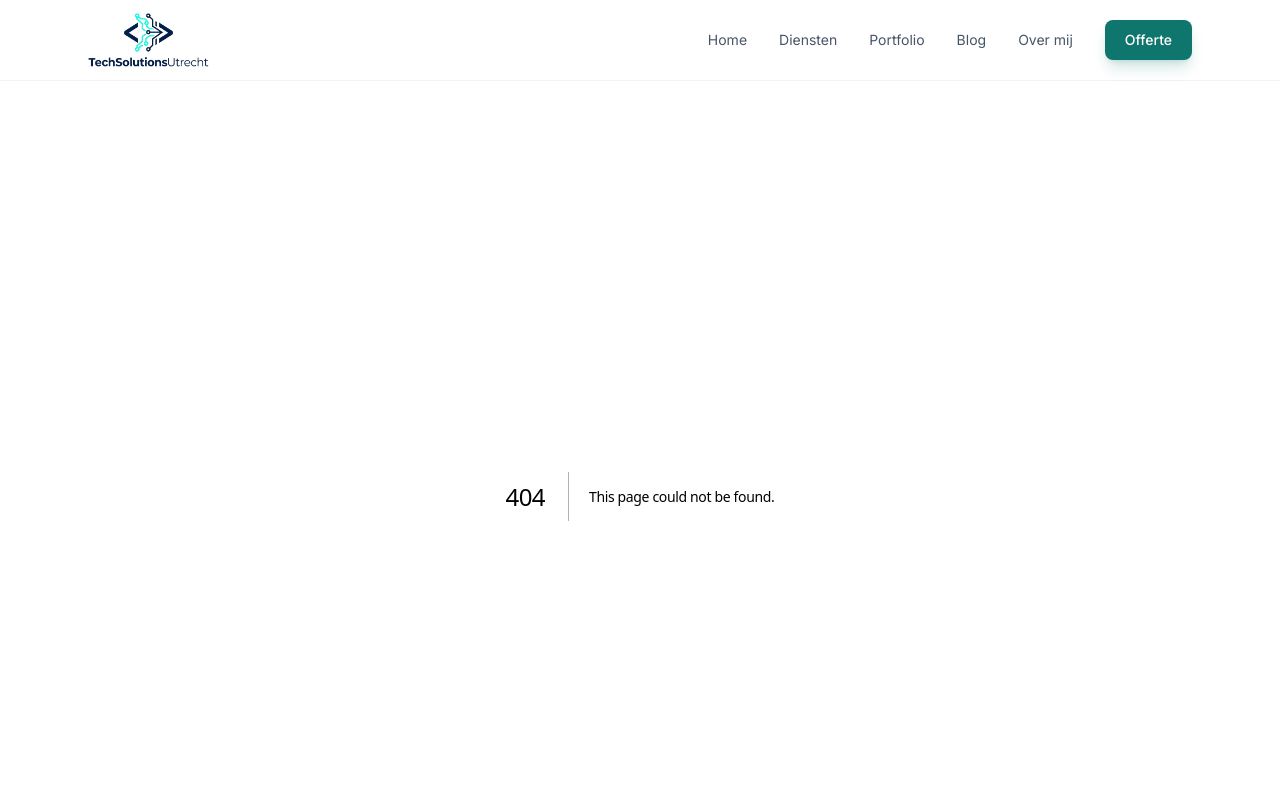
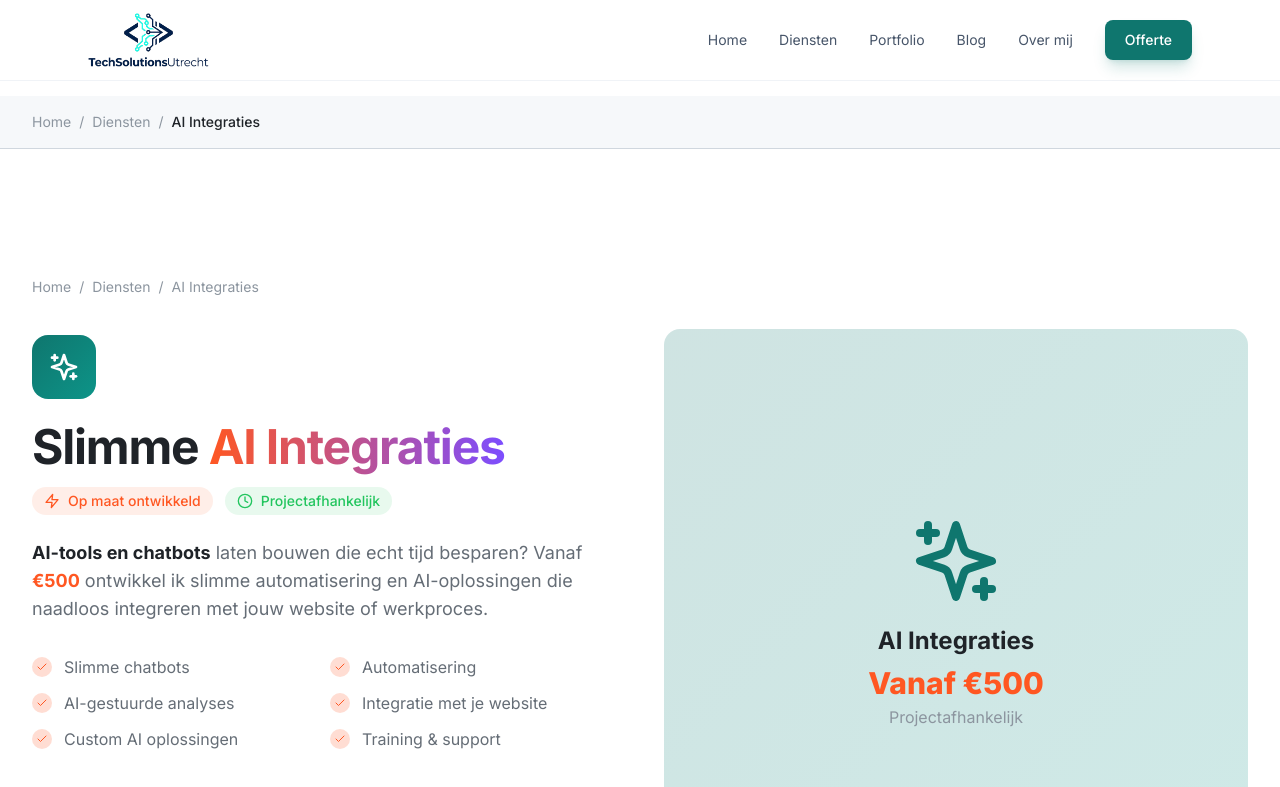
Before and after one commit to hameda9795/techsolutionsutrecht, a Next.js app: page /diensten/ai in a window 1280 px wide. Before the commit this address had no page. Shown: the top 787 px of the page. Built offline with nearby package versions, Linux system fonts and the light colour scheme.

Commit message:
feat(ai): add AI integrations page with features, metadata, and navigation; implement redirects for outdated URLs

```diff
--- a/next.config.js
+++ b/next.config.js
@@ -5,6 +5,37 @@ const nextConfig = {
   images: {
     unoptimized: true,
   },
+  async redirects() {
+    return [
+      // Old portfolio section -> current portfolio
+      { source: "/projects", destination: "/portfolio", permanent: true },
+      { source: "/projects/:path*", destination: "/portfolio", permanent: true },
+
+      // Old services section -> current diensten/reparaties
+      { source: "/services", destination: "/diensten", permanent: true },
+      { source: "/services/repair", destination: "/reparaties", permanent: true },
+      { source: "/services/web-design", destination: "/diensten", permanent: true },
+      { source: "/services/software", destination: "/diensten/maatwerk", permanent: true },
+
+      // Old "software op maat" pages -> current maatwerk service
+      { source: "/software-op-maat", destination: "/diensten/maatwerk", permanent: true },
+      { source: "/software-op-maat/", destination: "/diensten/maatwerk", permanent: true },
+      { source: "/webdesign-software-op-maat", destination: "/diensten/maatwerk", permanent: true },
+
+      // Old appointment pages -> contact
+      { source: "/afspraak", destination: "/contact", permanent: true },
+      { source: "/afspraak/", destination: "/contact", permanent: true },
+
+      // Old repair landing page -> current reparaties
+      { source: "/reparatie-service", destination: "/reparaties", permanent: true },
+
+      // Old legal/privacy pages -> current privacy page
+      { source: "/terms", destination: "/privacy", permanent: true },
+      { source: "/algemene-voorwaarden", destination: "/privacy", permanent: true },
+      { source: "/privacyverklaring", destination: "/privacy", permanent: true },
+      { source: "/cookiebeleid", destination: "/privacy", permanent: true },
+    ];
+  },
 };
 
 module.exports = nextConfig;
--- /dev/null
+++ b/src/app/diensten/ai/page.tsx
@@ -0,0 +1,114 @@
+import { Metadata } from "next";
+import Footer from "@/components/Footer";
+import Link from "next/link";
+import { Sparkles, Check, ArrowRight, Zap, Clock } from "lucide-react";
+
+export const metadata: Metadata = {
+  title: "AI Integraties Laten Bouwen | Chatbots & Automatisering | Vanaf €500 | TechSolutionsUtrecht",
+  description: "Slimme AI-chatbots, automatisering en custom AI-oplossingen voor jouw bedrijf. Vanaf €500, professioneel geïntegreerd in je website of werkproces. Utrecht.",
+  keywords: ["AI integraties laten bouwen", "AI chatbot utrecht", "automatisering bedrijf", "custom AI oplossingen", "AI tools laten maken"],
+};
+
+const features = [
+  "Slimme chatbots",
+  "Automatisering",
+  "AI-gestuurde analyses",
+  "Integratie met je website",
+  "Custom AI oplossingen",
+  "Training & support",
+];
+
+export default function AiPage() {
+  return (
+    <>
+
+        {/* Breadcrumb */}
+        <nav className="py-4 bg-[var(--bg-secondary)] border-b border-[var(--border)]">
+          <div className="container-custom">
+            <ol className="flex items-center gap-2 text-sm flex-wrap">
+              <li><Link href="/" className="text-[var(--text-muted)] hover:text-primary transition-colors">Home</Link></li>
+              <li className="text-[var(--text-muted)]">/</li>
+              <li><Link href="/diensten" className="text-[var(--text-muted)] hover:text-primary transition-colors">Diensten</Link></li>
+              <li className="text-[var(--text-muted)]">/</li>
+              <li><span className="text-[var(--text-primary)] font-medium capitalize">AI Integraties</span></li>
+            </ol>
+          </div>
+        </nav>
+
+         <main className="pt-32 pb-24">
+        <div className="container-custom">
+          <nav className="text-sm text-[var(--text-muted)] mb-8">
+            <Link href="/" className="hover:text-primary">Home</Link>
+            <span className="mx-2">/</span>
+            <Link href="/diensten" className="hover:text-primary">Diensten</Link>
+            <span className="mx-2">/</span>
+            <span>AI Integraties</span>
+          </nav>
+
+          <div className="grid lg:grid-cols-2 gap-12 items-center">
+            <div>
+              <div className="inline-flex items-center justify-center w-16 h-16 rounded-2xl bg-gradient-to-br from-[#0f766e] to-[#0d9488] mb-6">
+                <Sparkles className="w-8 h-8 text-white" />
+              </div>
+
+              <h1 className="text-4xl sm:text-5xl font-bold text-[var(--text-primary)] mb-4">
+                Slimme{" "}
+                <span className="gradient-text">AI Integraties</span>
+              </h1>
+
+              <div className="flex flex-wrap gap-3 mb-6">
+                <div className="flex items-center gap-2 px-3 py-1 bg-primary/10 rounded-full">
+                  <Zap className="w-4 h-4 text-primary" />
+                  <span className="text-sm text-primary font-medium">Op maat ontwikkeld</span>
+                </div>
+                <div className="flex items-center gap-2 px-3 py-1 bg-green-500/10 rounded-full">
+                  <Clock className="w-4 h-4 text-green-500" />
+                  <span className="text-sm text-green-500 font-medium">Projectafhankelijk</span>
+                </div>
+              </div>
+
+              <p className="text-lg text-[var(--text-secondary)] mb-8">
+                <strong className="text-[var(--text-primary)]">AI-tools en chatbots</strong> laten bouwen die echt tijd besparen?
+                Vanaf <strong className="text-primary">€500</strong> ontwikkel ik slimme automatisering en AI-oplossingen
+                die naadloos integreren met jouw website of werkproces.
+              </p>
+
+              <div className="grid sm:grid-cols-2 gap-3 mb-8">
+                {features.map((feature) => (
+                  <div key={feature} className="flex items-center gap-3">
+                    <div className="w-5 h-5 rounded-full bg-primary/20 flex items-center justify-center flex-shrink-0">
+                      <Check className="w-3 h-3 text-primary" />
+                    </div>
+                    <span className="text-[var(--text-secondary)]">{feature}</span>
+                  </div>
+                ))}
+              </div>
+
+              <div className="flex flex-wrap items-center gap-6 mb-8">
+                <div className="text-3xl font-bold text-primary">Vanaf €500</div>
+                <div className="text-[var(--text-muted)]">Oplevering: projectafhankelijk</div>
+              </div>
+
+              <Link href="/contact" className="btn-primary group inline-flex">
+                Bespreek je AI-project
+                <ArrowRight className="w-5 h-5 ml-2 transition-transform group-hover:translate-x-1" />
+              </Link>
+            </div>
+
+            <div className="relative">
+              <div className="aspect-square rounded-2xl bg-gradient-to-br from-[#0f766e]/20 to-[#0d9488]/20 flex items-center justify-center">
+                <div className="text-center">
+                  <Sparkles className="w-24 h-24 text-[#0f766e] mx-auto mb-4" />
+                  <div className="text-2xl font-bold text-[var(--text-primary)]">AI Integraties</div>
+                  <div className="text-3xl font-extrabold text-primary mt-2">Vanaf €500</div>
+                  <div className="text-[var(--text-muted)] mt-1">Projectafhankelijk</div>
+                </div>
+              </div>
+            </div>
+          </div>
+        </div>
+      </main>
+      <Footer />
+    </>
+  );
+}
```
